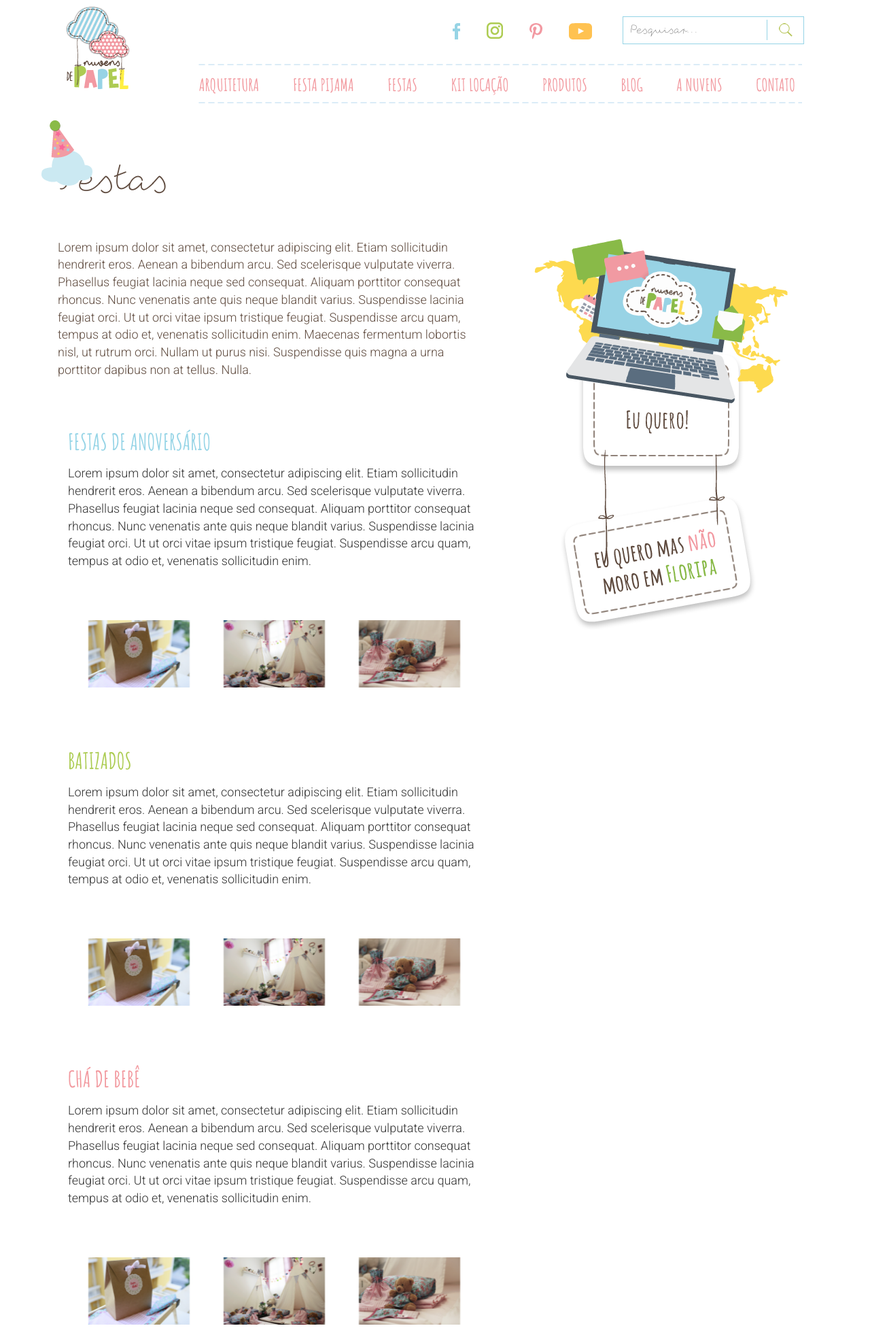
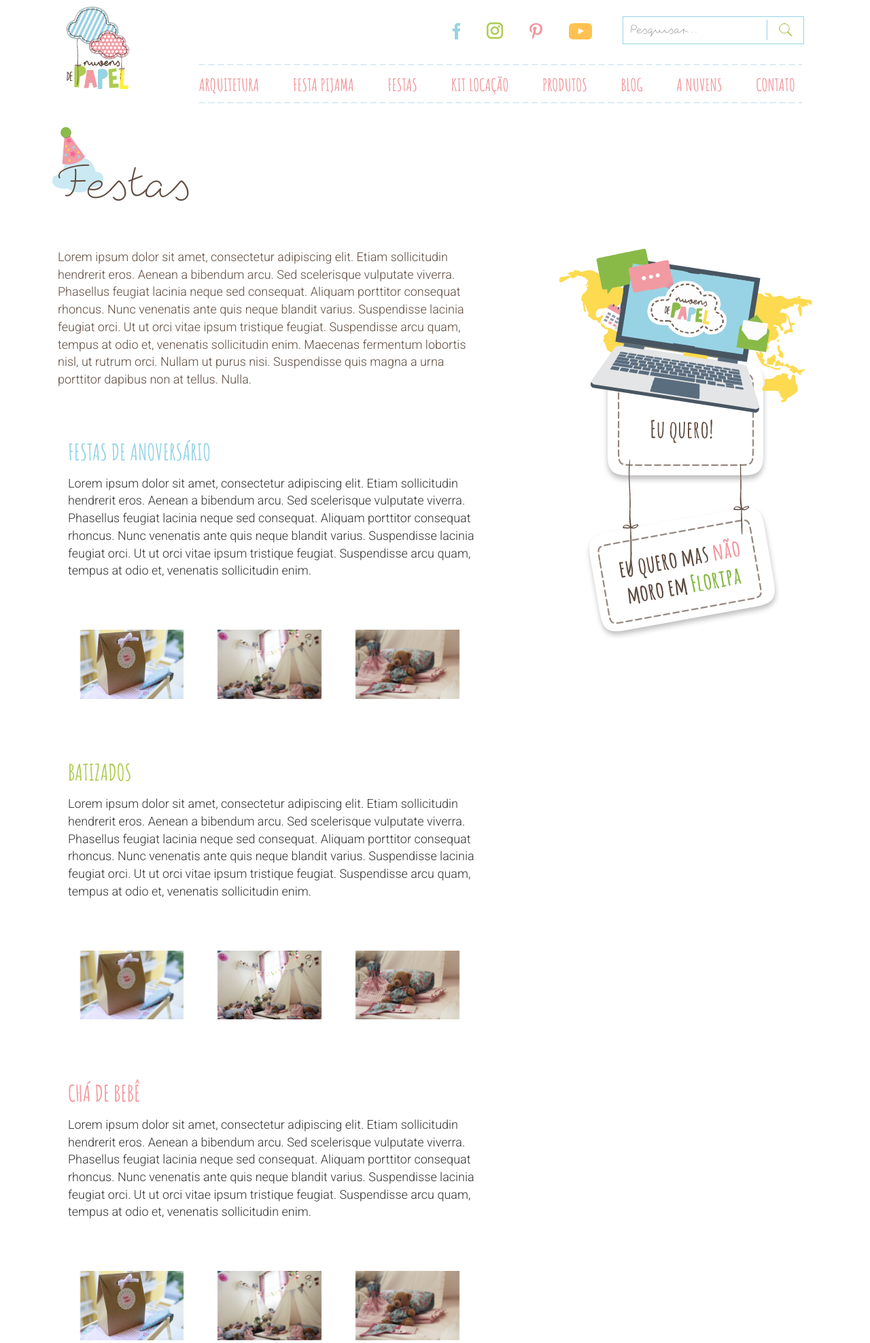
Before and after one commit to BrunnoCruvinel/nuvemdepapel, a PHP site: page /festas.php in a window 1280 px wide. Shown: the top 1975 px of the page at 68% size. Run offline with PHP 8.4, Linux system fonts and the light colour scheme; some libraries are stand-ins or nearby versions.

Commit message:
Ajustes de paginas

```diff
--- a/anuvem.php
+++ b/anuvem.php
@@ -70,10 +70,12 @@
 
             <div class="espacamento_top espacamento_bottom">
             <div class="row">
+				<div class="col-md-12">
 					<div class="titulo-grande text-color-marrom">
 						Parceiros
 					</div>
-                    <div class="col-md-10 col-md-offset-1 col-sm-10 col-sm-offset-1 col-xs-10 col-xs-offset-1">
+				</div>
+				<div class="col-md-10 col-sm-10 col-xs-10 fotos-carousel">
                     <?php require "parceiros.php" ?>
                 </div>
             </div>
--- a/css/style.css
+++ b/css/style.css
@@ -33,7 +33,8 @@
 }
 
 .bg-color-azul {
-  background-color: #B3DFEB;
+  /*background-color: #B3DFEB;*/
+  background-color: #98d3e5
 }
 
 .bg-color-verde {
@@ -217,16 +218,14 @@
 
 
 
-.nuvem-aniversario:before {
-  content: '';
-  position: absolute;
-  display: block;
-  width: 100px;
-  height: 100px;
+.nuvem-aniversario {
+  min-width: 630px;
+  font-size: 70px;
   background: url("../img/destaque_titulo_3.png") no-repeat;
-  z-index: 2;
-  top: -49px;
-  left: -9px;
+  background-position: 15px 0px;
+  text-align: center;
+  padding: 3rem;
+  padding-top: 5rem;
 }
 
 .row{
@@ -300,3 +299,20 @@
 #arq #componente-depoimentos .item-slide{
 	border: 2px dashed #000000;
 }
+
+.espacamento_top_pijama{
+		padding-top: 30px
+}
+
+#produtos .espacamento_top{
+	margin-left: -2%;
+}
+
+#locacao_produtos{
+	margin-left: -8%;
+    margin-right: -15%;
+}
+
+#locacao_produtos .row{
+	margin-bottom: 30px;
+}
--- a/festa-pijama.php
+++ b/festa-pijama.php
@@ -3,7 +3,7 @@
 <section id="produtos" class="bg-color-azul bg-nuvem-festa-pijama back_pijama" style="background-position: 25px 75px">
     <div class="container">
 
-        <div class="row espacamento_top">
+        <div class="row espacamento_top_pijama">
             <div class="col-md-6">
                 <div class="titulo-grande text-color-marrom">
                     <h1 class="nuvem-azul-capacete">Festa do pijama</h1>
@@ -37,7 +37,7 @@
         </div>
 
         <div class="espacamento_top espacamento_bottom">
-		 <div class="row">
+			<div class="row">
                 <div class="col-md-12">
 					<div class="titulo-grande text-color-marrom">
 						Fotos
--- a/festas.php
+++ b/festas.php
@@ -3,7 +3,7 @@
 <section id="produtos">
     <div class="container">
         <div class="row espacamento_top">
-            <div class="col-md-12">
+            <div class="col-md-6">
                 <div class="titulo-grande text-color-marrom">
                     <span class="nuvem-aniversario">Festas</span>
                 </div>
@@ -57,7 +57,7 @@
                 </div>
 
             </div>
-            <div class="col-md-5 col-sm-5 col-xs-12 text-center">
+            <div class="col-md-5 col-sm-5 col-xs-12 text-right">
                 <img src="img/eu_quero_mas_nao_moro.png" alt="">
             </div>
         </div>
--- a/produtos.php
+++ b/produtos.php
@@ -1,6 +1,6 @@
 <?php require "header.php" ?>
 
-<section id="produtos" class="bg-nuvem-produtos">
+<section id="produtos" class="bg-nuvem-arquitetura">
     <div class="container">
         <div class="row">
             <div class="col-md-12">
```
Also changed, not shown: kits-locacao.php (+8 -6 lines). Lines whose indentation alone changed are shown as unchanged.
